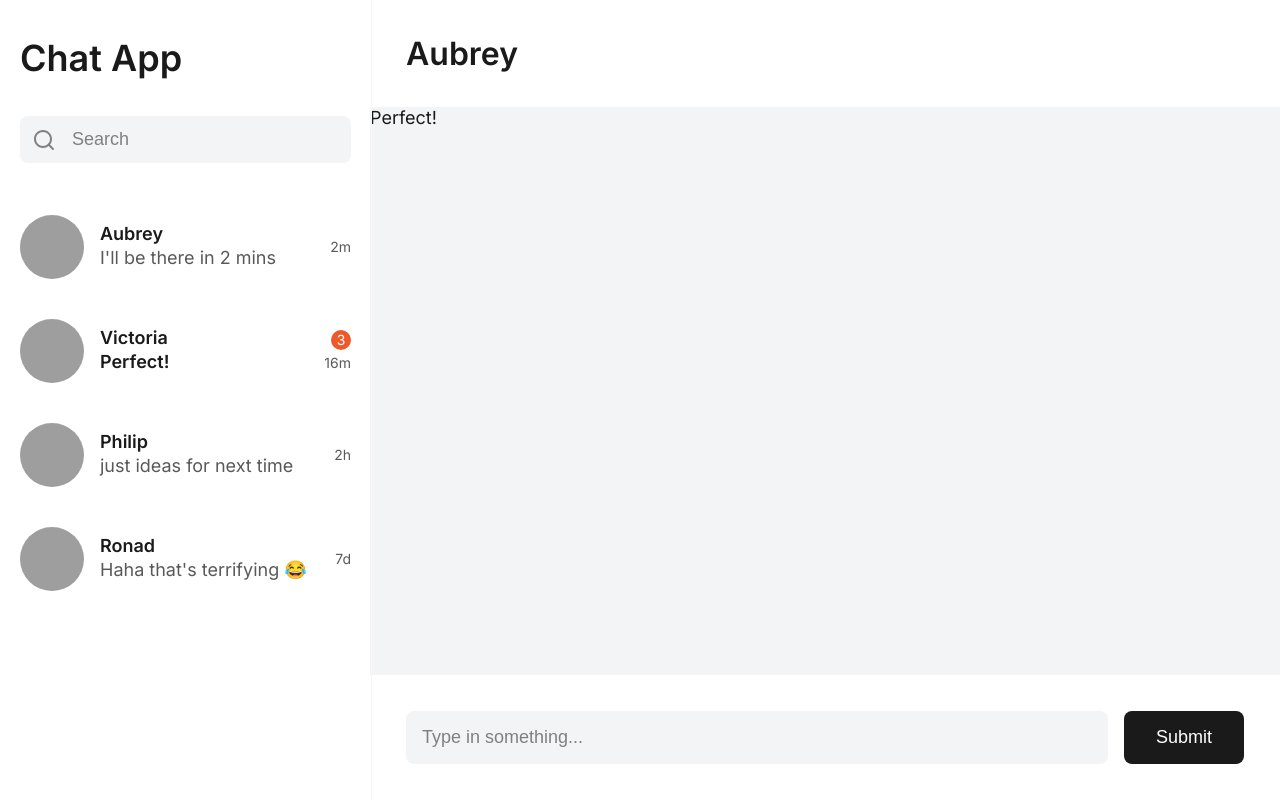
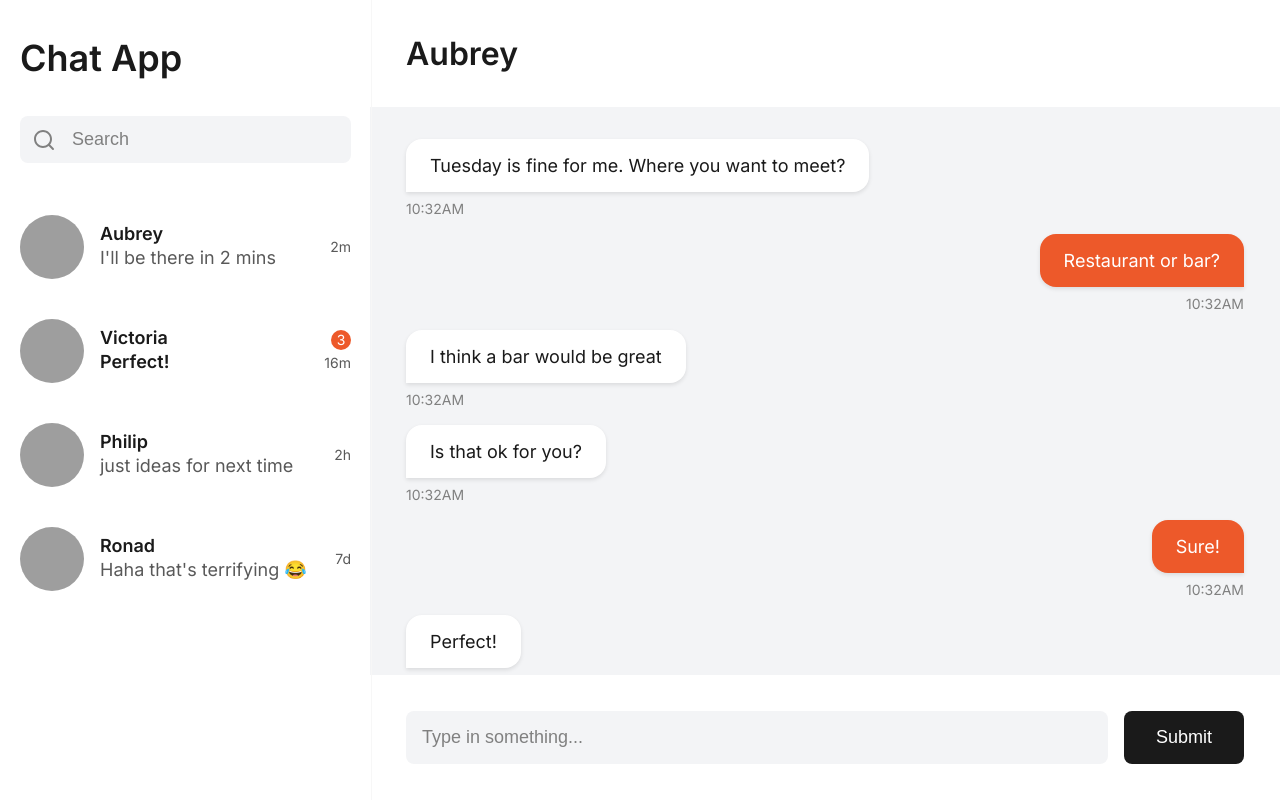
Before and after one commit to nelrnd/chat-app, a React (Create React App) app: page / in a window 1280 px wide. Built offline with nearby package versions, Linux system fonts and the light colour scheme; grey boxes are pictures that could not be loaded; the HTML template or start-up script is replaced by a standard one.

Commit message:
Create Message

```diff
--- a/src/components/ChatRoom.js
+++ b/src/components/ChatRoom.js
@@ -1,3 +1,5 @@
+import Message from './Message';
+
 import '../styles/ChatRoom.css';
 
 function ChatRoom() {
@@ -7,7 +9,26 @@ function ChatRoom() {
         <h2 className="large">Aubrey</h2>
       </header>
 
-      <div>Perfect!</div>
+      <section className="messages">
+        <Message
+          text={'Tuesday is fine for me. Where you want to meet?'}
+          date={'10:32AM'}
+        />
+        <Message text={'Restaurant or bar?'} date={'10:32AM'} isSent={true} />
+        <Message text={'I think a bar would be great'} date={'10:32AM'} />
+        <Message text={'Is that ok for you?'} date={'10:32AM'} />
+        <Message text={'Sure!'} date={'10:32AM'} isSent={true} />
+        <Message text={'Perfect!'} date={'10:32AM'} />
+        <Message text={'Do you have a place suggestion?'} date={'10:32AM'} />
+        <Message
+          text={'I propose Saint Ronavland bar'}
+          date={'10:32AM'}
+          isSent={true}
+        />
+        <Message text={'Sounds great to me'} date={'10:32AM'} />
+        <Message text={'Are you arrived yet?'} date={'10:32AM'} isSent={true} />
+        <Message text={'I’ll be there in 2 mins'} date={'10:32AM'} />
+      </section>
 
       <section className="bottom">
         <form action="#">
--- /dev/null
+++ b/src/components/Message.js
@@ -0,0 +1,14 @@
+import '../styles/Message.css';
+
+function Message(props) {
+  const messageClass = props.isSent ? 'sent' : 'received';
+
+  return (
+    <div className="Message_wrapper">
+      <div className={`Message ${messageClass}`}>{props.text}</div>
+      <div className="Message_date small">{props.date}</div>
+    </div>
+  );
+}
+
+export default Message;
--- a/src/styles/ChatRoom.css
+++ b/src/styles/ChatRoom.css
@@ -3,6 +3,8 @@
 
   display: grid;
   grid-template-rows: auto 1fr auto;
+  max-height: 100%;
+  overflow: hidden;
 }
 
 .ChatRoom > header,
@@ -16,3 +18,8 @@
   grid-template-columns: 1fr auto;
   gap: 16px;
 }
+
+.ChatRoom > section.messages {
+  padding: 16px 36px;
+  overflow: auto;
+}
--- /dev/null
+++ b/src/styles/Message.css
@@ -0,0 +1,32 @@
+.Message_wrapper {
+  margin: 16px 0;
+  width: fit-content;
+}
+
+.Message_wrapper:has(.Message.sent) {
+  margin-left: auto;
+}
+
+.Message {
+  color: var(--dark-100);
+  background-color: white;
+  padding: 16px 24px;
+  margin-bottom: 8px;
+  width: fit-content;
+  border-radius: 16px 16px 16px 0;
+  box-shadow: var(--shadow);
+}
+
+.Message.sent {
+  color: white;
+  background-color: var(--primary);
+  border-radius: 16px 16px 0 16px;
+}
+
+.Message_date {
+  color: var(--dark-50);
+}
+
+.Message.sent + .Message_date {
+  text-align: right;
+}
```
